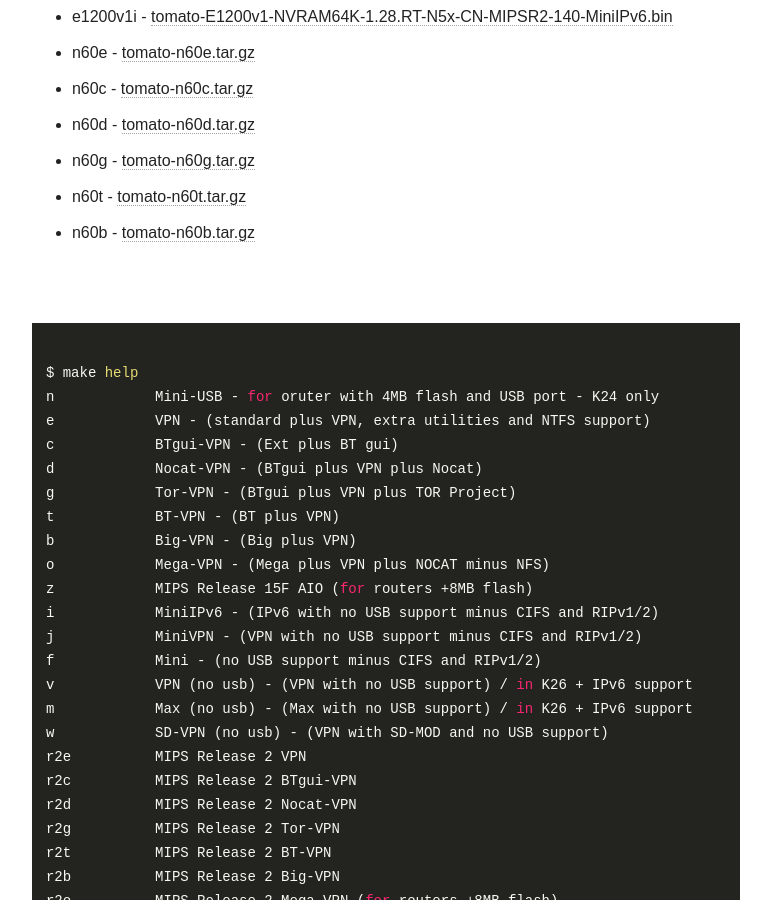
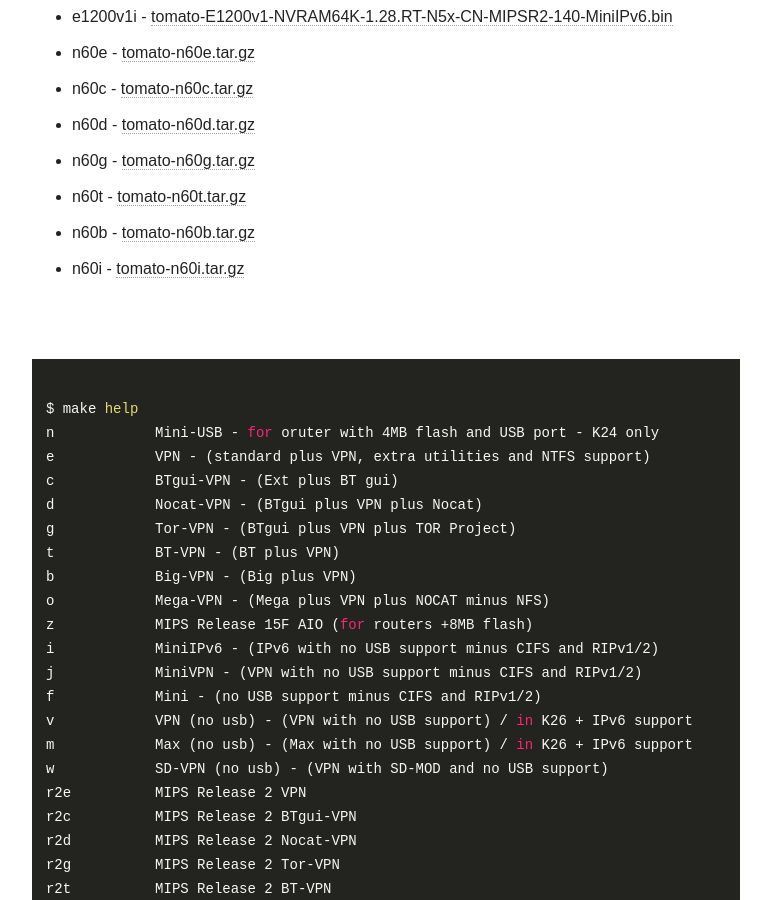
Before and after one commit to oglopss/tomato-ci-ctf-jekyll, a Jekyll site: the page built from index.html, in a window 1280 px wide and 900 px high, scrolled down 1171 px. Shown: the whole window, without its empty margins (254-1025 px from the left). Built offline with Jekyll 4.4.1, drawn with Linux system fonts in a browser that asks for light colours; nearby versions of some CDN libraries.

Commit message:
Travis build 3 n60i pushed to gh-pages

```diff
--- a/_data/ss.yml
+++ b/_data/ss.yml
@@ -22,3 +22,4 @@
   - 0021 n60g tomato-n60g.tar.gz
   - 0023 n60b tomato-n60b.tar.gz
   - 0022 n60t tomato-n60t.tar.gz
+  - 0026 n60i tomato-n60i.tar.gz
```
Also changed, not shown: 1 other file.
